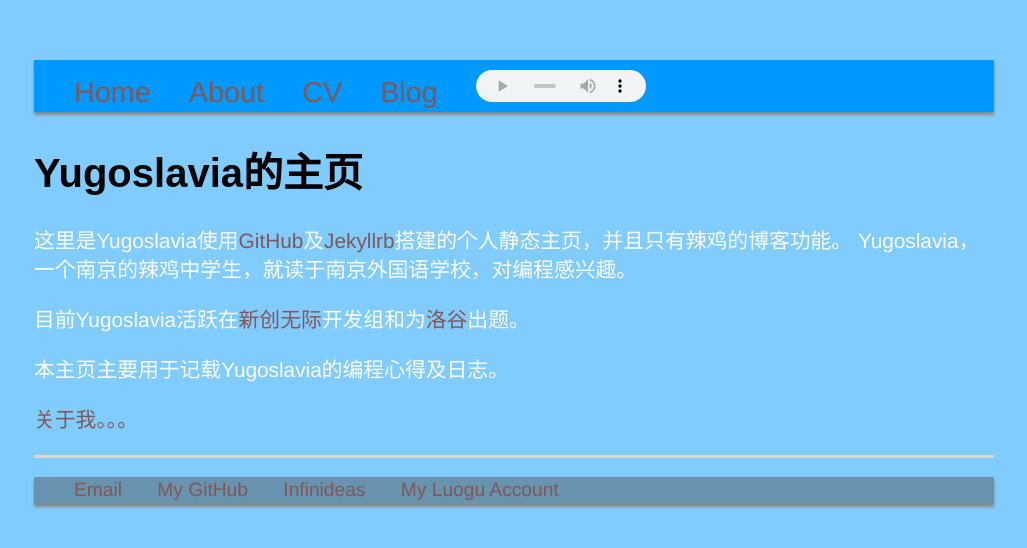
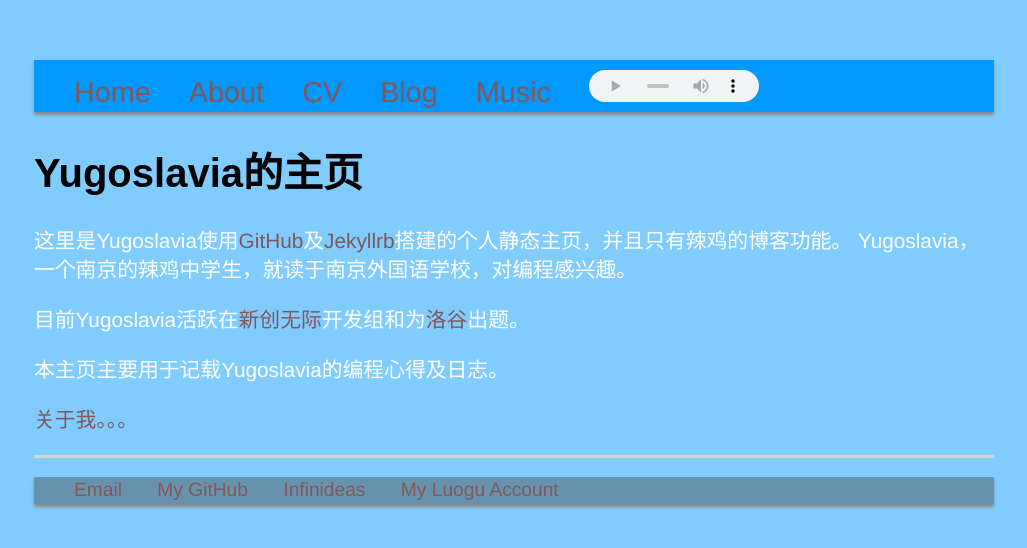
Before and after one commit to Yugoslavia36/yugoslavia36.github.io, a Jekyll site: the page built from index.html, in a window 1280 px wide. Shown: the top 548 px of the page, without its empty margins (126-1153 px from the left). Built offline with Jekyll 4.4.1, drawn with Linux system fonts in a browser that asks for light colours.

Commit message:
Update default.html

```diff
--- a/_layouts/default.html
+++ b/_layouts/default.html
@@ -17,6 +17,7 @@
 <li><a href="/about">About</a></li>
 <li><a href="/cv">CV</a></li>
 <li><a href="/blog">Blog</a></li>
+<li><a href="/music">Music</a></li>
   <audio controls="controls" autoplay="autoplay">
   <source src="../../../audio/Nyan Cat Orchestrate.mp3" type="audio/mpeg" />
 </ul>
```
